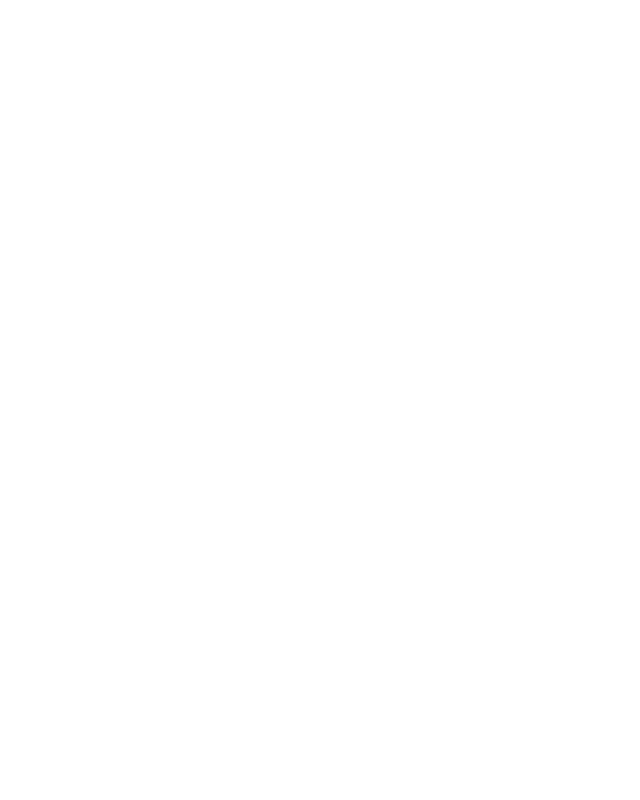
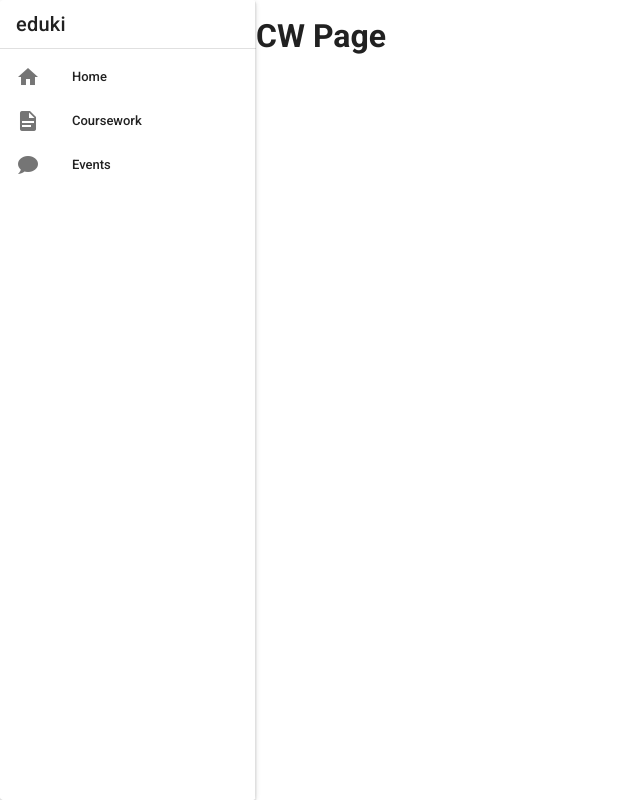
Before and after one commit to pranavmangal/eduki, a Vue app: page /#/coursework in a window 1280 px wide. Shown: the whole page, without its empty margins (0-640 px from the left). Built offline with nearby package versions, Linux system fonts and the light colour scheme.

Commit message:
Implemented switching of views

```diff
--- /dev/null
+++ b/src/components/Navigation.vue
@@ -0,0 +1,47 @@
+<template>
+  <v-card height="100vh" width="256" class="mx-left">
+    <v-navigation-drawer permanent>
+      <v-list-item>
+        <v-list-item-content>
+          <v-list-item-title class="title">eduki</v-list-item-title>
+        </v-list-item-content>
+      </v-list-item>
+
+      <v-divider></v-divider>
+
+      <v-list dense nav>
+        <v-list-item v-for="item in items" :key="item.title" link :to="'../' + item.title">
+          <v-list-item-icon>
+            <v-icon>{{ item.icon }}</v-icon>
+          </v-list-item-icon>
+
+          <v-list-item-content>
+            <v-list-item-title>{{ item.title }}</v-list-item-title>
+          </v-list-item-content>
+        </v-list-item>
+      </v-list>
+    </v-navigation-drawer>
+  </v-card>
+</template>
+
+<script>
+export default {
+  name: "Navigation",
+  data() {
+    return {
+      items: [
+        { title: "Home", icon: "mdi-home" },
+        { title: "Coursework", icon: "mdi-file-document" },
+        { title: "Events", icon: "mdi-chat" }
+      ],
+      right: null
+    };
+  }
+};
+</script>
+
+<style scoped>
+li a {
+  text-decoration: none;
+}
+</style>
--- a/src/router.js
+++ b/src/router.js
@@ -20,8 +20,8 @@
             component: Home
         },
         {
-            path: '/cw',
-            name: 'Courseworks',
+            path: '/coursework',
+            name: 'Coursework',
             component: Coursework
         },
         {
--- a/src/views/Coursework.vue
+++ b/src/views/Coursework.vue
@@ -1,3 +1,25 @@
 <template>
-  <h1>C</h1>
+  <div>
+    <div style="float:left">
+      <Navigation></Navigation>
+    </div>
+    <div>
+      <v-container fluid>
+        <v-layout>
+          <h1>CW Page</h1>
+        </v-layout>
+      </v-container>
+    </div>
+  </div>
 </template>
+
+<script>
+import Navigation from "../components/Navigation";
+
+export default {
+  name: "Coursework",
+  components: {
+    Navigation
+  }
+};
+</script>
--- a/src/views/Events.vue
+++ b/src/views/Events.vue
@@ -1,3 +1,24 @@
 <template>
-  <h1>E</h1>
+  <div>
+    <div style="float:left">
+      <Navigation></Navigation>
+    </div>
+    <div>
+      <v-container fluid>
+        <v-layout>
+          <h1>Events Page</h1>
+        </v-layout>
+      </v-container>
+    </div>
+  </div>
 </template>
+
+<script>
+import Navigation from "../components/Navigation";
+export default {
+  name: "Events",
+  components: {
+    Navigation
+  }
+};
+</script>
--- a/src/views/Home.vue
+++ b/src/views/Home.vue
@@ -1,40 +1,25 @@
 <template>
-  <v-card height="100%" width="256" class="mx-left">
-    <v-navigation-drawer permanent>
-      <v-list-item>
-        <v-list-item-content>
-          <v-list-item-title class="title">eduki</v-list-item-title>
-        </v-list-item-content>
-      </v-list-item>
-
-      <v-divider></v-divider>
-
-      <v-list dense nav>
-        <v-list-item v-for="item in items" :key="item.title" link>
-          <v-list-item-icon>
-            <v-icon>{{ item.icon }}</v-icon>
-          </v-list-item-icon>
-
-          <v-list-item-content>
-            <v-list-item-title>{{ item.title }}</v-list-item-title>
-          </v-list-item-content>
-        </v-list-item>
-      </v-list>
-    </v-navigation-drawer>
-  </v-card>
+  <div>
+    <div style="float:left">
+      <Navigation></Navigation>
+    </div>
+    <div>
+      <v-container fluid>
+        <v-layout>
+          <h1>Home Page</h1>
+        </v-layout>
+      </v-container>
+    </div>
+  </div>
 </template>
 
 <script>
+import Navigation from "../components/Navigation";
+
 export default {
-  data() {
-    return {
-      items: [
-        { title: "Home", icon: "mdi-home" },
-        { title: "Coursework", icon: "mdi-file-document" },
-        { title: "Events", icon: "mdi-chat" }
-      ],
-      right: null
-    };
+  name: "Home",
+  components: {
+    Navigation
   }
 };
 </script>
```
